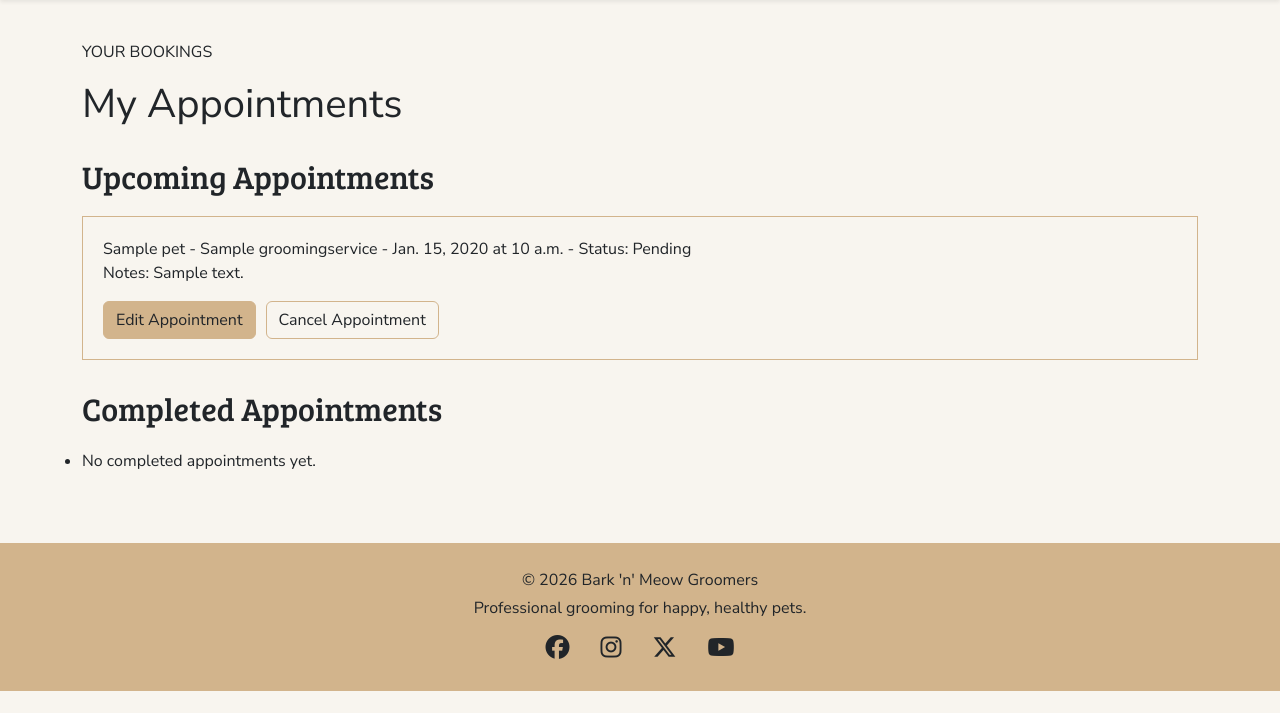
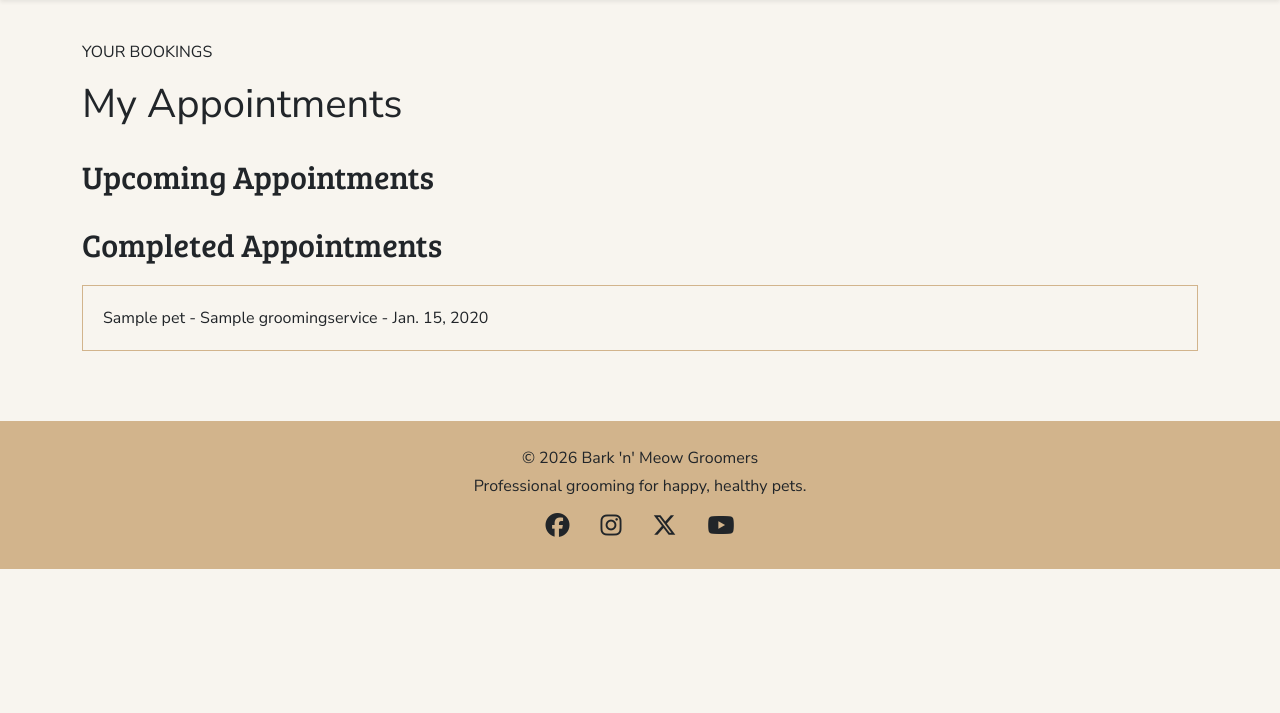
Before and after one commit to tadavis25/bark-n-meow-groomers, a Django app: page /my-appointments/ in a window 1280 px wide. Shown: the part 60-773 px from the top of the page. Run offline with Django 5.2, Linux system fonts and the light colour scheme; a user stored in the database is signed in; tables that the repository leaves empty hold one stand-in row (values such as "Sample post").

Commit message:
Fix pet image sizing and completed appointments

```diff
--- a/bookings/views.py
+++ b/bookings/views.py
@@ -4,6 +4,7 @@ from .forms import AppointmentForm, PetForm, SignUpForm
 from django.contrib.auth.decorators import login_required
 from django.contrib.auth import login
 from django.contrib import messages
+from django.utils import timezone
 
 
 def home(request):
@@ -17,25 +18,34 @@ def services(request):
 
 @login_required
 def my_appointments(request):
-    upcoming_appointments = Appointment.objects.filter(
-        user=request.user
+        Appointment.objects.filter(
+        user=request.user,
+        appointment_date__lt=timezone.localdate()
     ).exclude(
-        status__in=['cancelled', 'completed']
-    )
-
-    completed_appointments = Appointment.objects.filter(
-        user=request.user,
+        status='cancelled'
+    ).update(
         status='completed'
     )
 
-    return render(
-        request,
-        'my_appointments.html',
-        {
-            'upcoming_appointments': upcoming_appointments,
-            'completed_appointments': completed_appointments,
-        }
-    )
+        upcoming_appointments = Appointment.objects.filter(
+                user=request.user
+            ).exclude(
+                status__in=['cancelled', 'completed']
+            )
+
+        completed_appointments = Appointment.objects.filter(
+                user=request.user,
+                status='completed'
+            )
+
+        return render(
+            request,
+            'my_appointments.html',
+            {
+                'upcoming_appointments': upcoming_appointments,
+                'completed_appointments': completed_appointments,
+            }
+        )
 
 
 @login_required
--- a/static/css/style.css
+++ b/static/css/style.css
@@ -252,6 +252,12 @@ body {
     gap: 30px;
 }
 
+.pet-card img {
+    width: 200px;
+    height: 150px;
+    object-fit: cover;
+}
+
 @media (max-width: 768px) {
     .pet-card-content {
         flex-direction: column;
```
